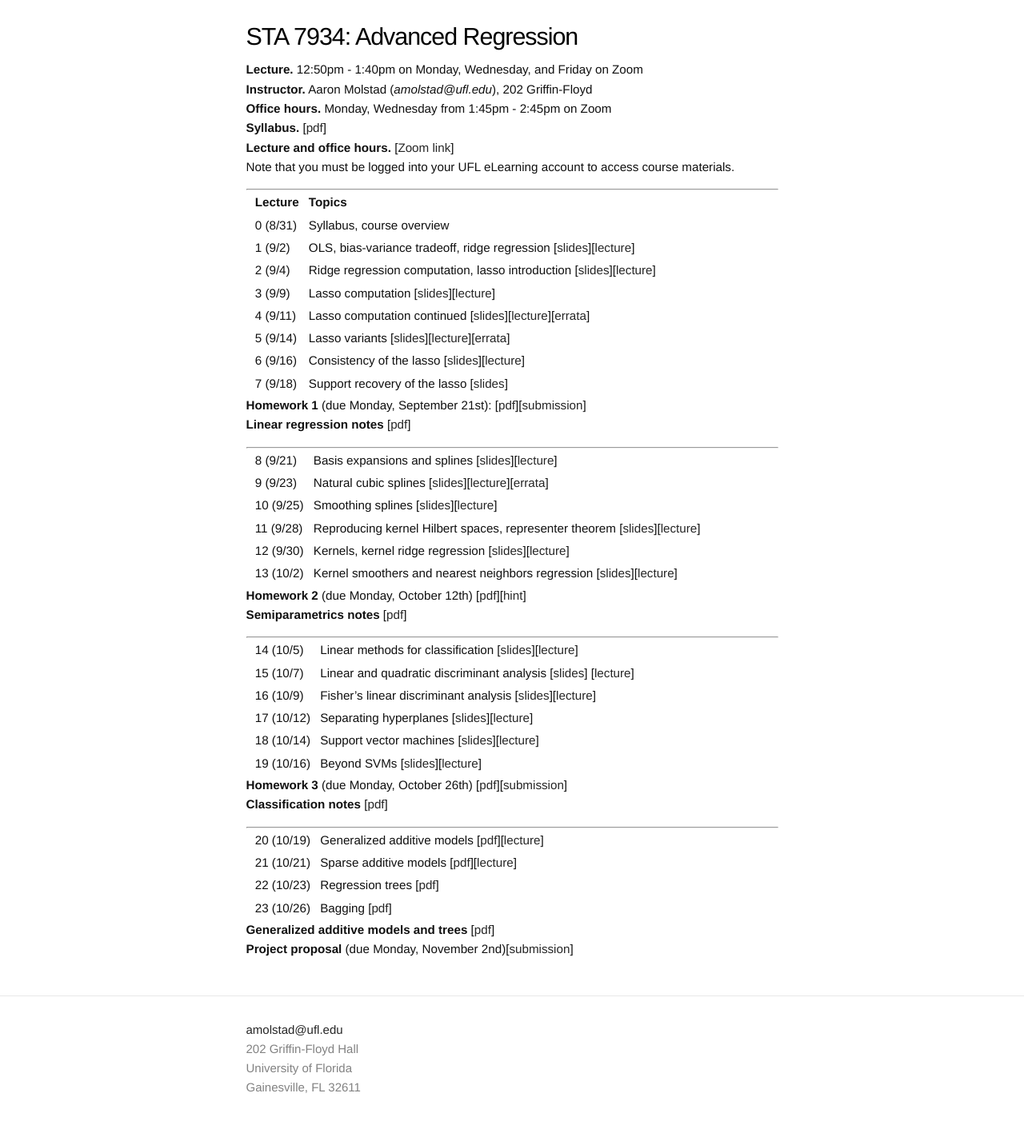
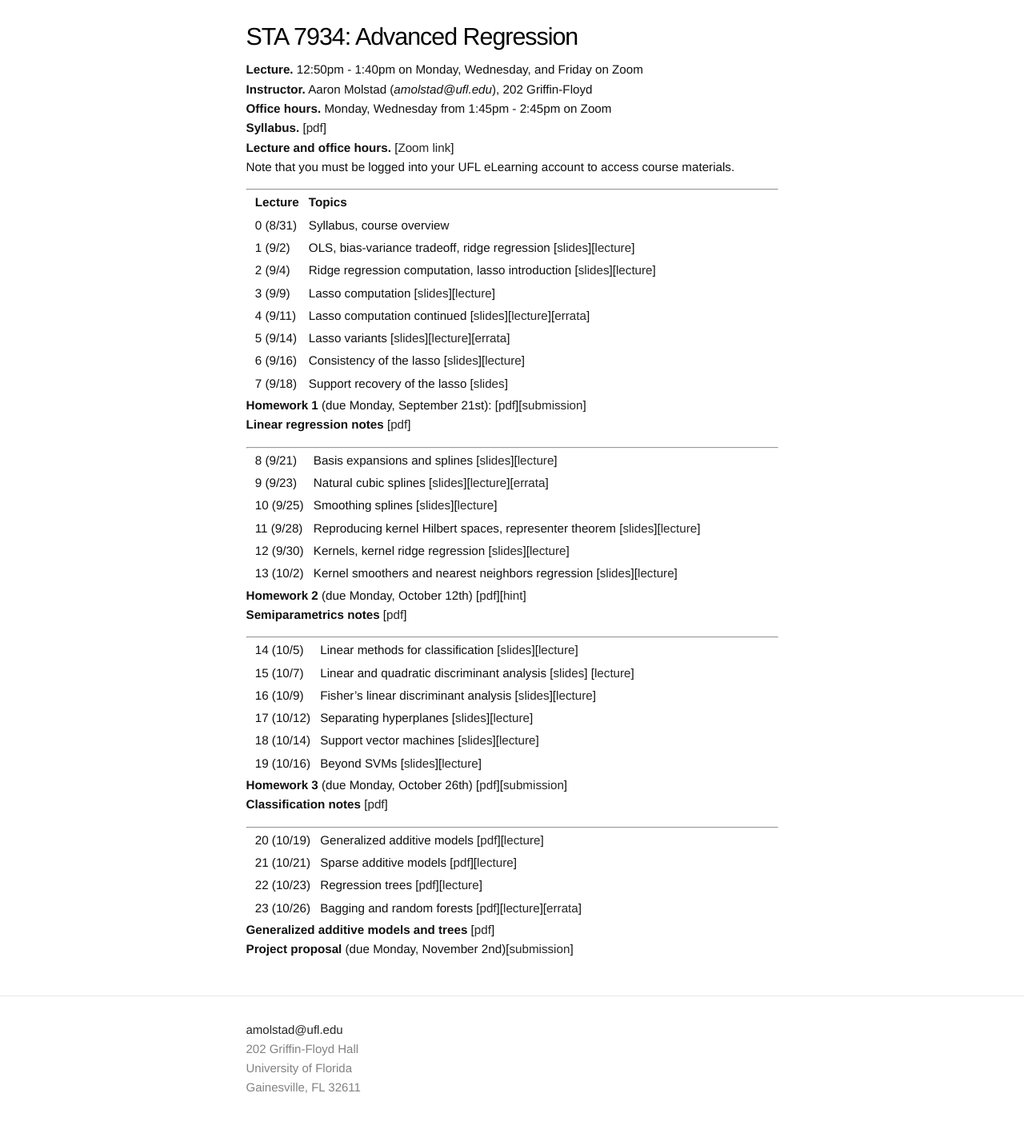
Before and after one commit to ajmolstad/ajmolstad.github.io, a Jekyll site: the page built from F20_STA7934.md, in a window 1280 px wide. Shown: the whole page at 80% size. Built offline with Jekyll 4.4.1, drawn with Linux system fonts in a browser that asks for light colours.

Commit message:
Update F20_STA7934.md

```diff
--- a/F20_STA7934.md
+++ b/F20_STA7934.md
@@ -57,8 +57,8 @@ Note that you must be logged into your UFL eLearning account to access course ma
 
 || 20 (10/19)  || Generalized additive models [[pdf](https://ufl.instructure.com/files/53732354/download?download_frd=1)][[lecture](https://ufl.instructure.com/courses/412309/files?preview=53732281)]||
 || 21 (10/21)  || Sparse additive models [[pdf](https://ufl.instructure.com/files/53763253/download?download_frd=1)][[lecture](https://ufl.instructure.com/courses/412309/files?preview=53763262)]||
-|| 22 (10/23) || Regression trees [[pdf](https://ufl.instructure.com/files/53839759/download?download_frd=1)] ||
-|| 23 (10/26) || Bagging [[pdf](https://ufl.instructure.com/files/53929866/download?download_frd=1)] ||
+|| 22 (10/23) || Regression trees [[pdf](https://ufl.instructure.com/files/53942330/download?download_frd=1)][[lecture](https://ufl.instructure.com/files/53942359/download?download_frd=1)] ||
+|| 23 (10/26) || Bagging and random forests [[pdf](https://ufl.instructure.com/files/53942236/download?download_frd=1)][[lecture](https://ufl.instructure.com/files/53942257/download?download_frd=1)][[errata](https://ufl.instructure.com/files/53942280/download?download_frd=1)] ||
 
 **Generalized additive models and trees** [[pdf](https://ufl.instructure.com/files/53762736/download?download_frd=1)]
 **Project proposal** (due Monday, November 2nd)[[submission](https://ufl.instructure.com/courses/412309/assignments/4449663)]
```
